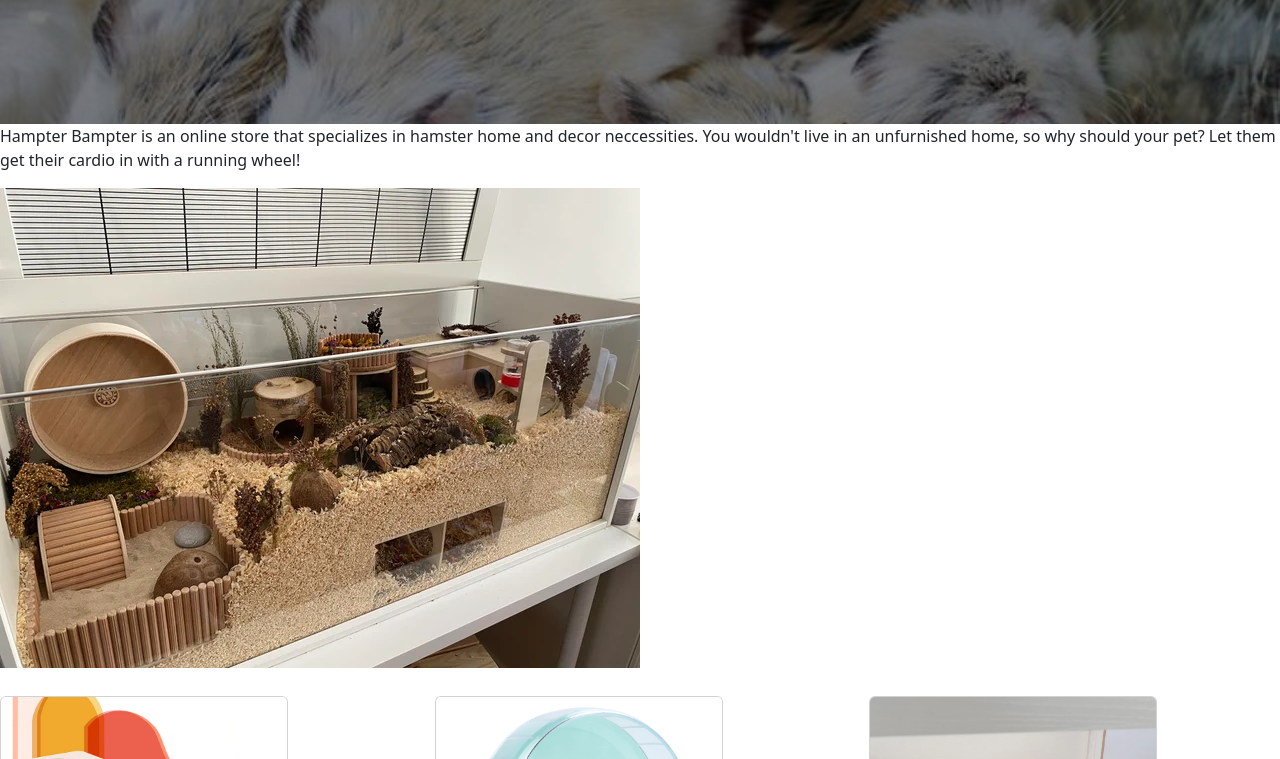
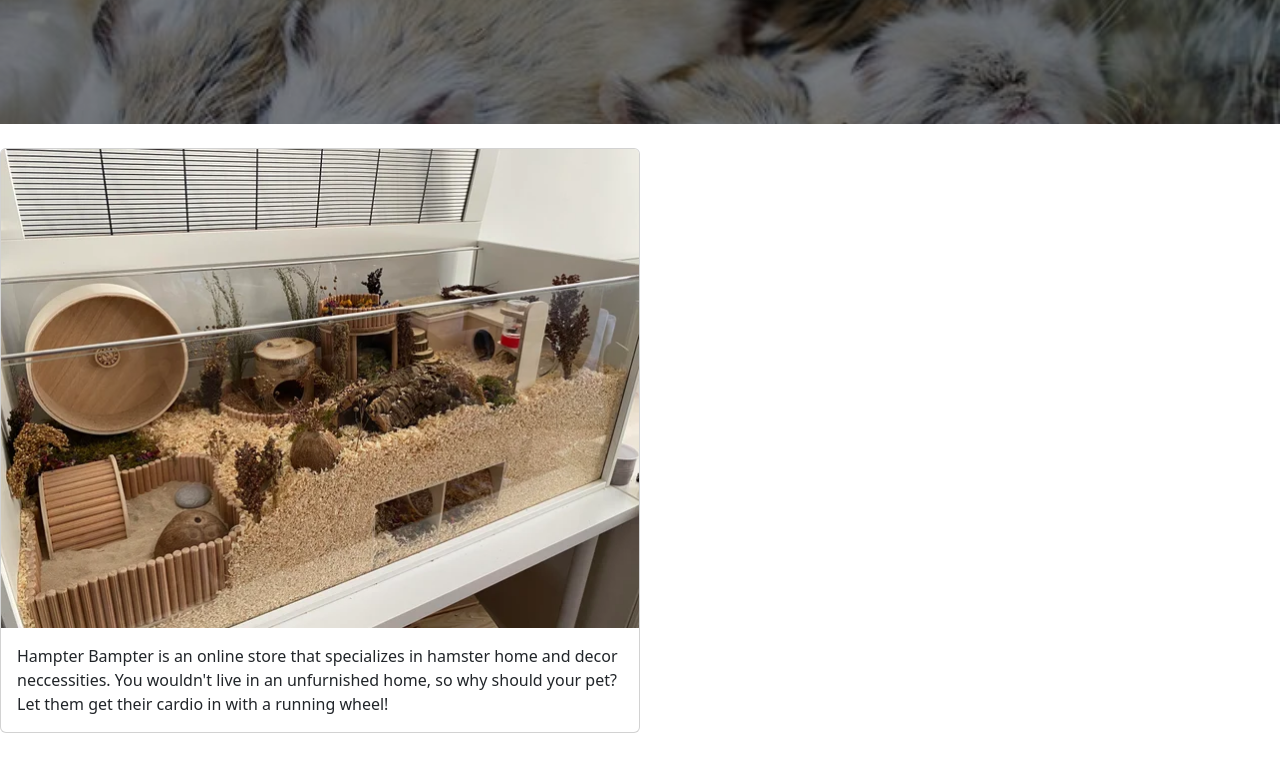
Before and after one commit to HampterBampter/Using-Bootstrap, a plain HTML site: page index.html in a window 1280 px wide. Shown: the part 330-1089 px from the top of the page. Drawn offline with nearby package versions, Linux system fonts and the light colour scheme.

Commit message:
about & footer

```diff
--- a/index.html
+++ b/index.html
@@ -31,12 +31,18 @@
             </div>
           </div>
 
-        <div class="about-section">
-            <p>Hampter Bampter is an online store that specializes in hamster home and decor neccessities. You wouldn't live in an unfurnished home, so why should your pet? Let them get their cardio in with a running wheel!
-            </p>
-            <img src="photos/hamster-home.jpg" alt="hamster enclosure"/>
-        </div>
+          <br>
+
+        <div class="col">
+            <div class="card" style="width: 40rem;">
+                <img src="photos/hamster-home.jpg" class="card-img-top" alt="hamster enclosure">
+                <div class="card-body">
+                  <p class="card-text">Hampter Bampter is an online store that specializes in hamster home and decor neccessities. You wouldn't live in an unfurnished home, so why should your pet? Let them get their cardio in with a running wheel!</p>
+                </div>
+            </div>
+
     <br>
+
      <div class="row">
         <div class="col">
         <div class="card" style="width: 18rem;">
@@ -69,6 +75,7 @@
     </div>
     </div>
 </div>
+</div>
 <br>
 <div class="container">
     <form action="action_page.php">
@@ -83,12 +90,11 @@
 
     </form>
   </div>
-
+<br>
   <footer>
     <div class="container-fluid">
         <p>Hampter Bampter 2023</p>
-
-    </div>
+        </div>
   </footer>
 </body>
 </html>
--- a/style.css
+++ b/style.css
@@ -23,7 +23,9 @@ body, html {
   color: white;
 }
 
-.card {
+
+
+.row .card {
     height: 550px;
     margin-top: .25rem;
     margin-bottom: .25rem;
@@ -49,7 +51,3 @@ input[type=text], textarea {
     background-color: #f2f2f2;
     padding: 20px;
   }
-
-  footer p {
-
-  }
```
